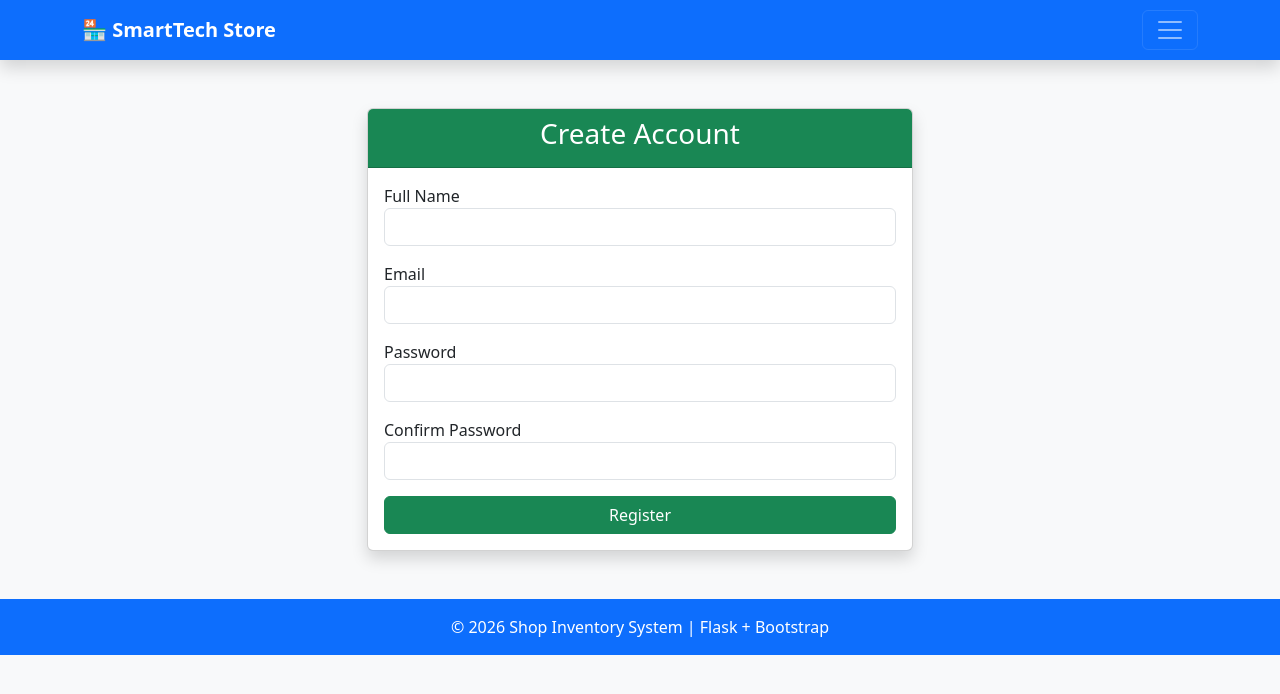
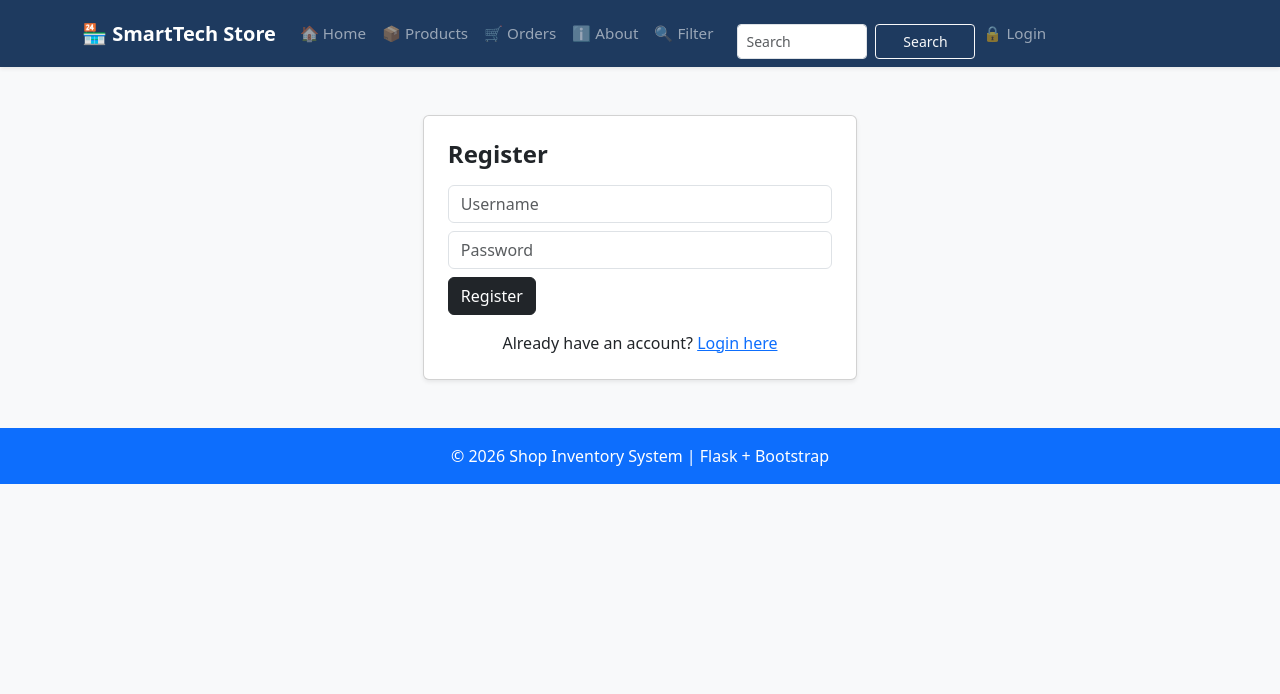
Before and after one commit to kadam768550/python-training, a Flask app: page /register in a window 1280 px wide. Shown: the top 694 px of the page. Run offline with Flask 3, Linux system fonts and the light colour scheme.

Commit message:
login, logout and register page

```diff
--- a/app.py
+++ b/app.py
@@ -1,5 +1,5 @@
 from mimetypes import init
-from flask import Flask, abort, redirect, render_template, request, flash, url_for
+from flask import Flask, abort, redirect, render_template, request, flash, session, url_for
 from database import get_db, init_db # Importing the database connection function
 from werkzeug.security import generate_password_hash, check_password_hash
 
@@ -49,10 +49,6 @@ def home():
     #Stats using count
     total = conn.execute('SELECT COUNT(*) FROM products').fetchone()[0]
     return render_template("home.html", products=products, total=total)
-
-@app.route("/login")
-def login():
-    return render_template("login.html")
 
 @app.route("/orders")
 def orders():
@@ -248,13 +244,38 @@ def register():
             return render_template('register.html')
 
         hashed = generate_password_hash(password)
-        conn.execute('INSERT INTO users (username, password, role) VALUES (?, ?, ?)', (username, hashed, 'product'))
+        conn.execute('INSERT INTO users (username, password ) VALUES (?, ? )', (username, hashed ))
         conn.commit()
         conn.close()
         flash('Registration successful! Please login.', 'success')
         return redirect(url_for('login'))
 
     return render_template("register.html")
+
+@app.route('/login', methods=['GET', 'POST'])
+def login():
+    if request.method == 'POST':
+        username = request.form['username'].strip()
+        password = request.form['password']
+
+        conn = get_db()
+        user = conn.execute('SELECT * FROM users WHERE username = ?', (username,)).fetchone()
+        conn.close()
+
+        if user and check_password_hash(user['password'], password):
+            session['username'] = username
+            flash(f'Welcome {username}!', 'success')
+            return redirect(url_for('home'))
+        else:
+            flash('Invalid username or password', 'danger')
+    return render_template('login.html')
+
+@app.route('/logout')
+def logout():
+
+    session.pop('username', None)
+    flash('You have been logged out.', 'info')
+    return redirect(url_for('home'))
 
 
 @app.errorhandler(404)
--- a/templates/base.html
+++ b/templates/base.html
@@ -53,75 +53,86 @@
 </head>
 <body class="bg-light">
 
-<!-- Navbar -->
-<nav class="navbar navbar-dark bg-primary shadow">
+<!-- Professional Navbar -->
+    <nav class="navbar navbar-expand-lg navbar-dark shadow-sm"
+         style="background-color: #1e3a5f;">
         <div class="container">
-        <a class="navbar-brand fw-bold" href="/">
+
+            <!-- Brand / Logo -->
+            <a class="navbar-brand fw-bold fs-5 me-3" href="{{ url_for('home') }}">
                  🏪 SmartTech Store
             </a>
-
+            <!-- Hamburger menu for mobile -->
             <button class="navbar-toggler"
             type="button"
             data-bs-toggle="collapse"
-                data-bs-target="#navbarMenu"
-                aria-controls="navbarMenu"
+            data-bs-target="#mainNavbar"
+            aria-controls="mainNavbar"
             aria-expanded="false"
             aria-label="Toggle navigation">
             <span class="navbar-toggler-icon"></span>
         </button>
+
+<!-- Nav links — always visible, centered -->
+            <div class="collapse navbar-collapse" id="mainNavbar">
+                <ul class="navbar-nav me-auto align-items-lg-center">
+                    <li class="nav-item">
+                        <a class="nav-link px-2 py-1" href="{{ url_for('home') }}">
+                            🏠 Home
+                        </a>
+                    </li>
+                    <li class="nav-item">
+                        <a class="nav-link px-2 py-1" href="{{ url_for('product') }}">
+                            📦 Products
+                        </a>
+                    </li>
+                    <li class="nav-item">
+                        <a class="nav-link px-2 py-1" href="{{ url_for('orders') }}">
+                            🛒 Orders
+                        </a>
+                    </li>
+                    <li class="nav-item">
+                        <a class="nav-link px-2 py-1" href="{{ url_for('about') }}">
+                            ℹ️ About
+                        </a>
+                    </li>
+                    {% if session.role == 'admin' %}
+                    <li class="nav-item">
+                        <a class="nav-link px-2 py-1" href="{{ url_for('add_product') }}">
+                            ➕ Add Product
+                        </a>
+                    </li>
+                {% endif %}
+                <li class="nav-item">
+                    <a class ="nav-link px-2 py-1" href="{{ url_for('filter_products') }}">
+                        🔍 Filter
+                    </a>
+                </li>
+                <li class="nav-item">
+                <form class="d-flex ms-3 mt-3" action="{{ url_for('search') }}" method="GET">
+                    <input class="form-control form-control-sm me-2" style="width:130px; height:35px" type="search" placeholder="Search" name="q">
+                    <button class="btn btn-outline-light btn-sm" style="width:100px; height:35px" type="submit">Search</button>
+                </form>
+                </li>
+                {% if session.username %}
+                <li class="nav-item">
+                    <span class="nav-link px-2 py-1 text-white">👤 {{ session.username }}</span>
+                    <a class="nav-link px-2 py-1" href="{{ url_for('logout') }}">
+                        🔓 Logout
+                    </a>
+                </li>
+                {% else %}
+                    <li class="nav-item">
+                        <a class="nav-link px-2 py-1" href="{{ url_for('login') }}">
+                            🔒 Login
+                        </a>
+                    </li>
+                {% endif %}
+                </ul>
+            </div>
         </div>
     </nav>
 
-<!-- Menu -->
-<div class="collapse bg-white shadow" id="navbarMenu">
-    <div class="container py-3">
-        <a href="/" class="d-block text-decoration-none text-dark py-2">
-            🏠 Home
-        </a>
-
-        <hr>
-        <a href="/products" class="d-block text-decoration-none text-dark py-2">
-            📦 Products
-        </a>
-
-        <hr>
-        <a href="/orders" class="d-block text-decoration-none text-dark py-2">
-            🛒 Orders
-        </a>
-
-        <hr>
-        <a href="/login" class="d-block text-decoration-none text-dark py-2">
-            🔑 Login
-        </a>
-
-        <hr>
-        <a href="/register" class="d-block text-decoration-none text-dark py-2">
-            👤 Register
-        </a>
-
-        <hr>
-        <a href="/about" class="d-block text-decoration-none text-dark py-2">
-            ℹ️ About
-        </a>
-
-        <hr>
-        <a href="/add_product" class="d-block text-decoration-none text-dark py-2">
-            ➕ Add Product
-        </a>
-
-        <hr>
-        <a href="/filter" class="d-block text-decoration-none text-dark py-2">
-            🔍 Filter
-        </a>
-
-        <form class="d-flex ms-3 mt-3" action="{{ url_for('search') }}" method="GET">
-            <input class="form-control form-control-sm me-2" style="width:130px;
-            height:35px" type="search" placeholder="Search" name="q">
-            <button class="btn btn-outline-light btn-sm" style="width:100px; height:35px"
-            type="submit">Search</button>
-        </form>
-    </div>
-</div>
 
 <div class="container mt-4 mb-5">
     {% with messages = get_flashed_messages(with_categories=true) %}
--- a/templates/register.html
+++ b/templates/register.html
@@ -1,41 +1,20 @@
-{% extends "base.html" %}
-{% block title %}Register{% endblock %}
-
+{% extends 'base.html' %}
 {% block content %}
-
-<div class="row justify-content-center mt-5">
-    <div class="col-md-6">
-        <div class="card shadow">
-            <div class="card-header bg-success text-white text-center">
-                <h3>Create Account</h3>
-            </div>
-            <div class="card-body">
-                <form method="POST">
-                    <div class="mb-3">
-                        <label>Full Name</label>
-                        <input type="text" class="form-control">
-                    </div>
-
-                    <div class="mb-3">
-                        <label>Email</label>
-                        <input type="email" class="form-control">
-                    </div>
-
-                    <div class="mb-3">
-                        <label>Password</label>
-                        <input type="password" class="form-control">
-                    </div>
-
-                    <div class="mb-3">
-                        <label>Confirm Password</label>
-                        <input type="password" class="form-control">
-                    </div>
-
-                    <button class="btn btn-success w-100">
-                        Register
-                    </button>
-
-                </form>
+<div class="container mt-5">
+    <div class="row justify-content-center px-2">
+        <div class="col-12 col-md-5">
+            <div class="card shadow-sm">
+                <div class="card-body p-4">
+                    <h4 class="fw-bold mb-3">Register</h4>
+                    <form method="POST" action="{{ url_for('register') }}">
+                        <input type="text" name="username" class="form-control mb-2" placeholder="Username">
+                        <input type="password" name="password" class="form-control mb-2" placeholder="Password">
+                        <button type="submit" class="btn btn-dark">Register</button>
+                    </form>
+                    <p class="text-center mt-3 mb-0">
+                        Already have an account? <a href="{{ url_for('login') }}">Login here</a>
+                    </p>
+                </div>
             </div>
         </div>
     </div>
```
Also changed, not shown: templates/login.html (+13 -27 lines), myproject.db. Lines whose indentation alone changed are shown as unchanged.
